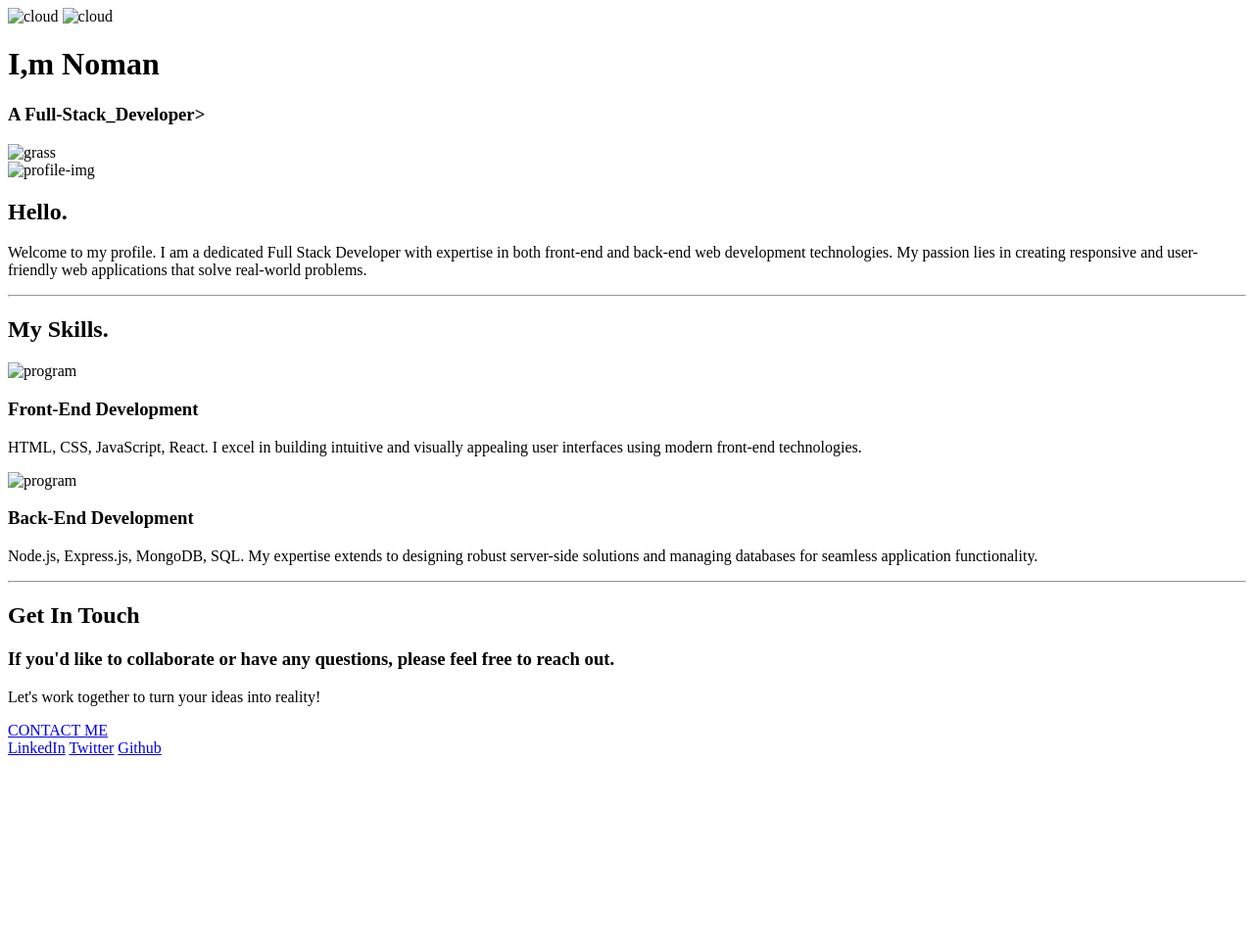
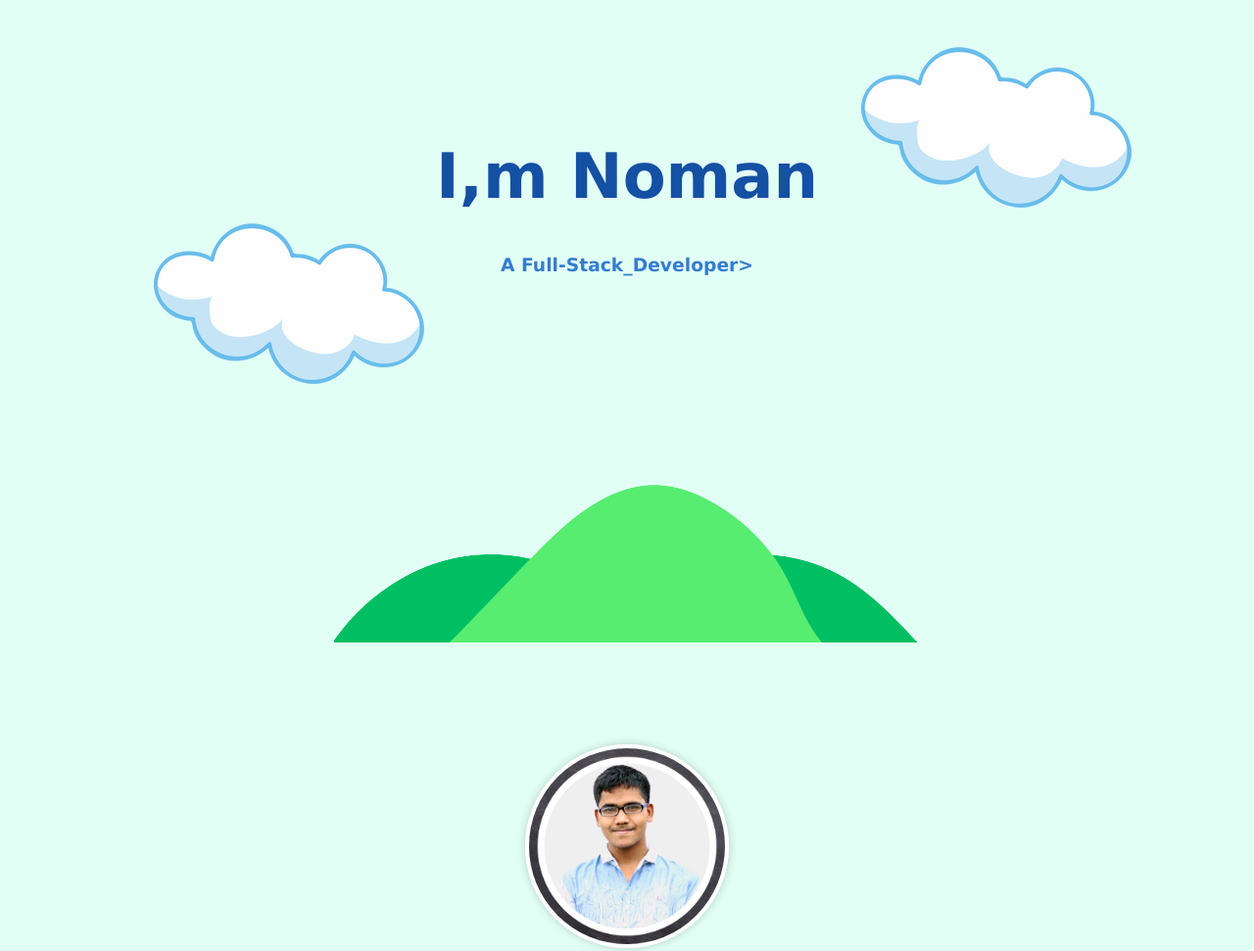
Before and after one commit to mehedynoman11/portfolio, a plain HTML site: page index.html in a window 1280 px wide. Shown: the top 971 px of the page at 98% size. Before the commit the page ends 823 px from the top, so only its background shows below. Drawn offline with Linux system fonts and the light colour scheme; the site is published under a folder, as on GitHub Pages, so addresses that start at the root find nothing.

Commit message:
Second Commit

```diff
--- a/index.html
+++ b/index.html
@@ -3,21 +3,21 @@
 
 <head>
   <meta charset="utf-8">
-  <link rel="stylesheet" href="/css/styles.css">
+  <link rel="stylesheet" href="styles.css">
   <title>noman</title>
 </head>
 
 <body>
   <div class="top-container">
-    <img class="top-cloud" src="/image/cloud1.png" alt="cloud">
-    <img class="middle-cloud" src="/image/cloud1.png" alt="cloud">
+    <img class="top-cloud" src="cloud1.png" alt="cloud">
+    <img class="middle-cloud" src="cloud1.png" alt="cloud">
     <h1>I,m Noman</h1>
     <h3>A Full-Stack_Developer></h3>
-    <img class="bottom-cloud" src="/image/grass1.png" alt="grass">
+    <img class="bottom-cloud" src="grass1.png" alt="grass">
   </div>
   <div class="middle-container">
     <div class="profile">
-      <img class="profile-img" src="/image/profile.jpg" alt="profile-img">
+      <img class="profile-img" src="profile.jpg" alt="profile-img">
       <h2>Hello.</h2>
       <p>Welcome to my profile. I am a dedicated Full Stack Developer with expertise in both front-end and back-end web development technologies. My passion lies in creating responsive and user-friendly web applications that solve real-world
         problems.</p>
@@ -26,12 +26,12 @@
     <div class="skills">
       <h2>My Skills.</h2>
       <div class="skill-row">
-        <img class="image1" src="/image/program.png" alt="program">
+        <img class="image1" src="program.png" alt="program">
         <h3>Front-End Development</h3>
         <p>HTML, CSS, JavaScript, React. I excel in building intuitive and visually appealing user interfaces using modern front-end technologies.</p>
       </div>
       <div class="skill-row">
-        <img class="image2" src="/image/database.png" alt="program">
+        <img class="image2" src="database.png" alt="program">
         <h3>Back-End Development</h3>
         <p>Node.js, Express.js, MongoDB, SQL. My expertise extends to designing robust server-side solutions and managing databases for seamless application functionality.</p>
       </div>
```
Also changed, not shown: cloud1.png (renamed from image/cloud1.png), database.png (renamed from image/database.png), grass1.png (renamed from image/grass1.png), profile.jpg (renamed from image/profile.jpg), profile1.png (renamed from image/profile1.png), program.png (renamed from image/program.png), styles.css (renamed from css/styles.css).
